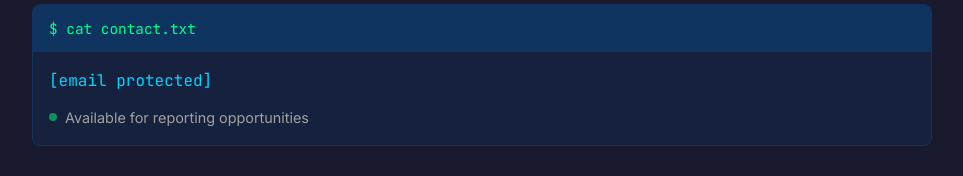
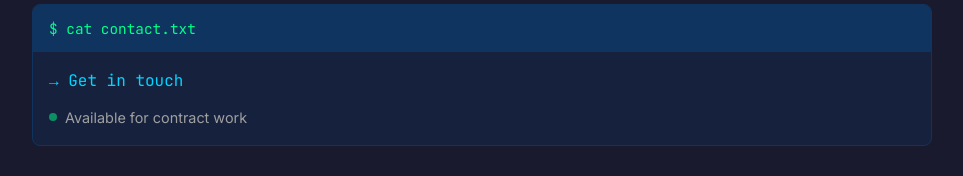
Before and after one commit to AR-Davis/aaronrdavis-news, a plain HTML site: page index.html in a window 1280 px wide. Shown: the part 263-439 px from the top of the page, without its empty margins (158-1121 px from the left). Drawn offline with Linux system fonts and the light colour scheme.

Commit message:
Remove email from homepage contact box; link to contact page

```diff
--- a/index.html
+++ b/index.html
@@ -31,11 +31,11 @@
                 <div class="info-box-header">$ cat contact.txt</div>
                 <div class="info-box-content">
                     <p class="contact">
-                        <a href="/cdn-cgi/l/email-protection#91f0f0e3feffbff5f0e7f8e2a9d1f6fcf0f8fdbff2fefc"><span class="__cf_email__" data-cfemail="b9d8d8cbd6d797ddd8cfd0ca81f9ded4d8d0d597dad6d4">[email&#160;protected]</span></a>
+                        <a href="contact.html">→ Get in touch</a>
                     </p>
                     <div class="status-indicator">
                         <span class="status-dot"></span>
-                        <span>Available for reporting opportunities</span>
+                        <span>Available for contract work</span>
                     </div>
                 </div>
             </div>
```
